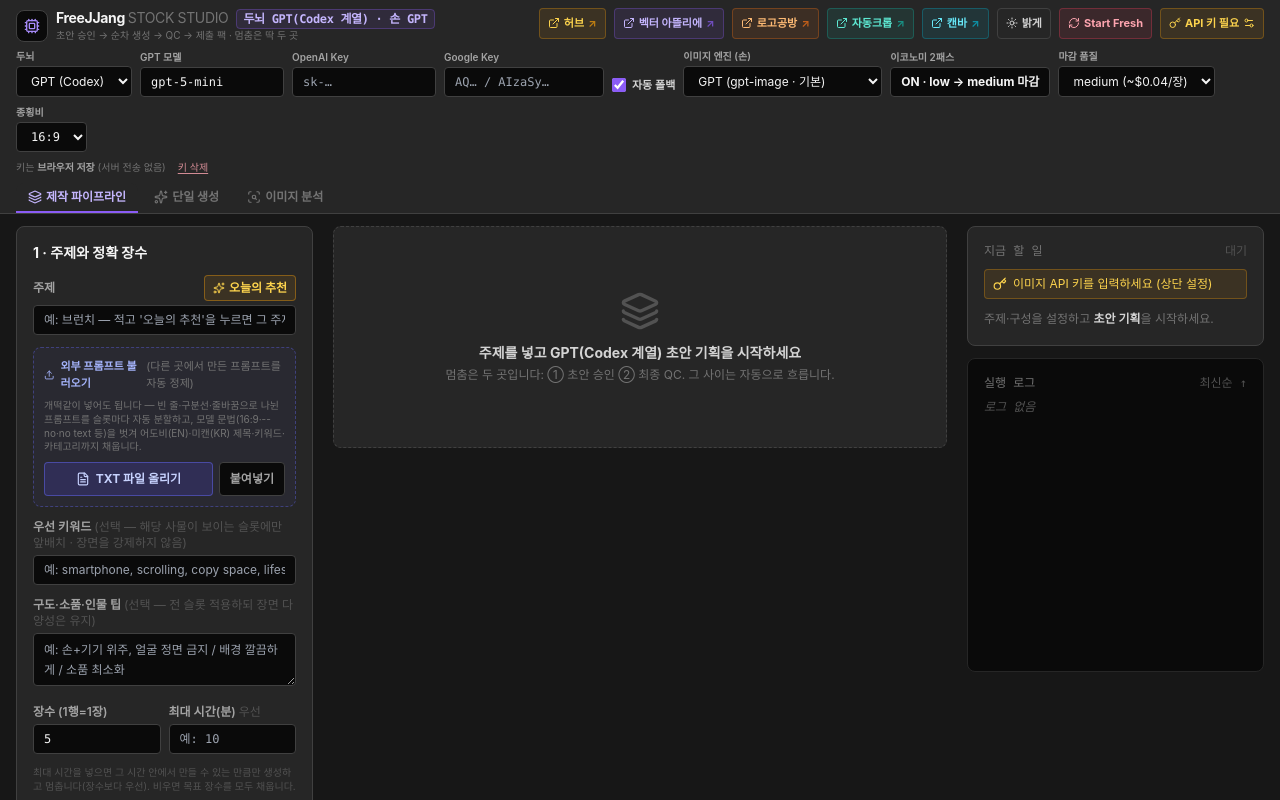
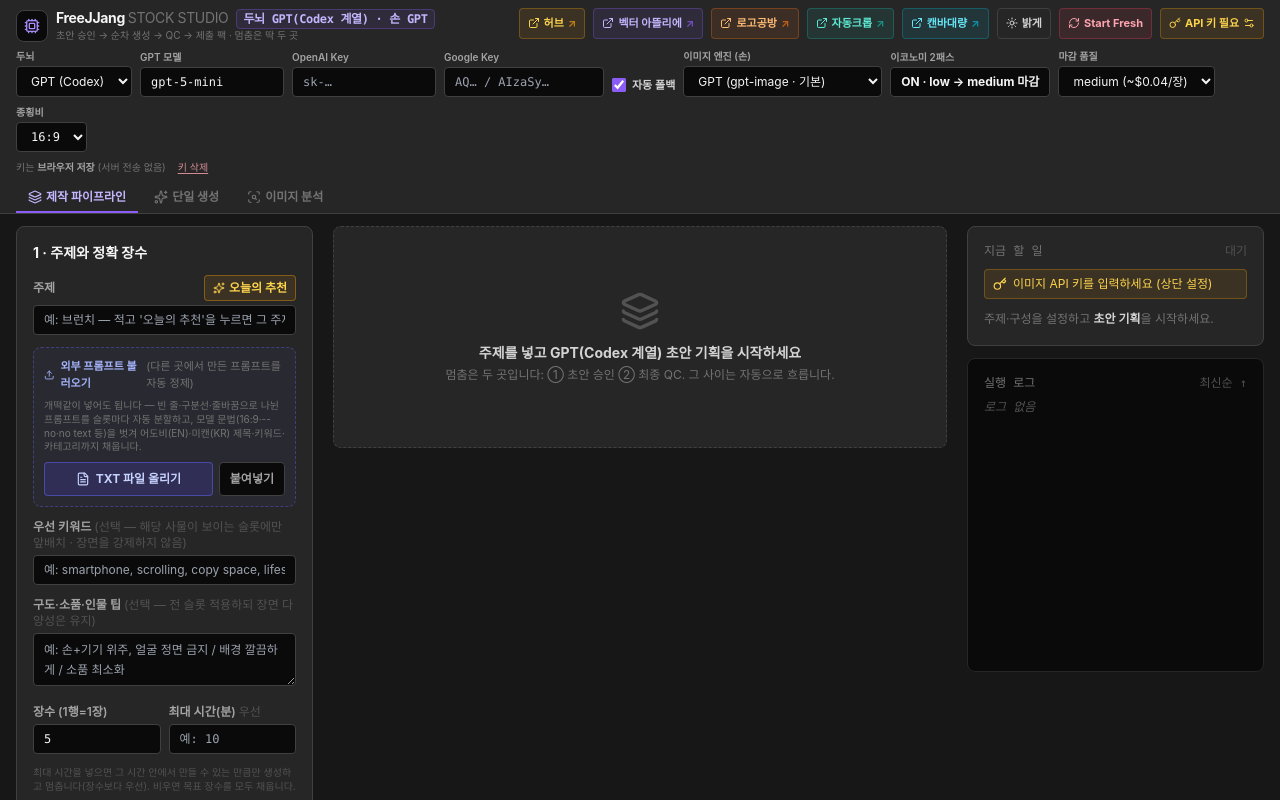
Before and after one commit to dalgakjjang-cloud/crop-server, a React (Vite) app in the folder freejjang-stock-studio/: page / in a window 1280 px wide. Shown: the top 800 px of the page. Built offline with nearby package versions, Linux system fonts and the light colour scheme; what pica would draw is missing.

Commit message:
캔바 도구 이름을 '캔바대량'으로 변경
허브 카드·양산공장 헤더 버튼·CLAUDE.md 표기 통일

Co-Authored-By: Claude Opus 4.8 <noreply@anthropic.com>
Claude-Session: https://claude.ai/code/session_01Rebz4TT33xMqQ79dMTdU3K

```diff
--- a/freejjang-stock-studio/public/hub.html
+++ b/freejjang-stock-studio/public/hub.html
@@ -162,7 +162,7 @@
     { key:'crop',    emoji:'✂️', ac:'var(--c-crop)',     name:'자동크롭', en:'Auto Crop',
       url:'https://autocrop-tool.hopot13.workers.dev/', soon:false,
       desc:'이미지 배경·여백을 자동 감지해 일괄 크롭. Cloudflare Workers 배포.' },
-    { key:'canva',   emoji:'📤', ac:'var(--c-canva)',    name:'캔바 자동업로드', en:'Canva Bulk Converter',
+    { key:'canva',   emoji:'📤', ac:'var(--c-canva)',    name:'캔바대량', en:'Canva Bulk Converter',
       url:'https://canva-bulk-converter.pages.dev/', soon:false,
       desc:'이미지를 캔바에 자동으로 대량 업로드 — 올린 그대로 캔바에서 바로 편집 가능. 제작 흐름을 캔바로 이어줌. (사이트 비밀번호 있음)' },
     { key:'mj',      emoji:'⛵', ac:'var(--c-mj)',       name:'미드저니 배치', en:'MJ Batch Automation', kind:'local',
--- a/freejjang-stock-studio/src/App.jsx
+++ b/freejjang-stock-studio/src/App.jsx
@@ -2255,9 +2255,9 @@ Each block content = one short Korean sentence. ABSOLUTE NO-BLUR RULE: even if t
                 <ExternalLink className="w-3 h-3" /> 자동크롭 <span className="text-teal-500/70">↗</span>
               </a>
               <a href="https://canva-bulk-converter.pages.dev/" target="_blank" rel="noopener noreferrer"
-                title="캔바 자동업로드 — 이미지를 캔바에 자동 대량 업로드 후 캔바에서 바로 편집 (새 탭 · 사이트 비밀번호 있음)"
+                title="캔바대량 — 이미지를 캔바에 자동 대량 업로드 후 캔바에서 바로 편집 (새 탭 · 사이트 비밀번호 있음)"
                 className="flex items-center gap-1 text-[11px] font-bold px-2 py-1.5 rounded border border-cyan-500/30 bg-cyan-500/10 text-cyan-300 hover:bg-cyan-500/20 transition">
-                <ExternalLink className="w-3 h-3" /> 캔바 <span className="text-cyan-500/70">↗</span>
+                <ExternalLink className="w-3 h-3" /> 캔바대량 <span className="text-cyan-500/70">↗</span>
               </a>
               <button onClick={() => setTheme(t => t === "dark" ? "light" : "dark")}
                 title={theme === "dark" ? "밝은 테마로 전환" : "어두운 테마로 전환"}
```
Also changed, not shown: 1 other file (tests, documents, lock files or other folders).
